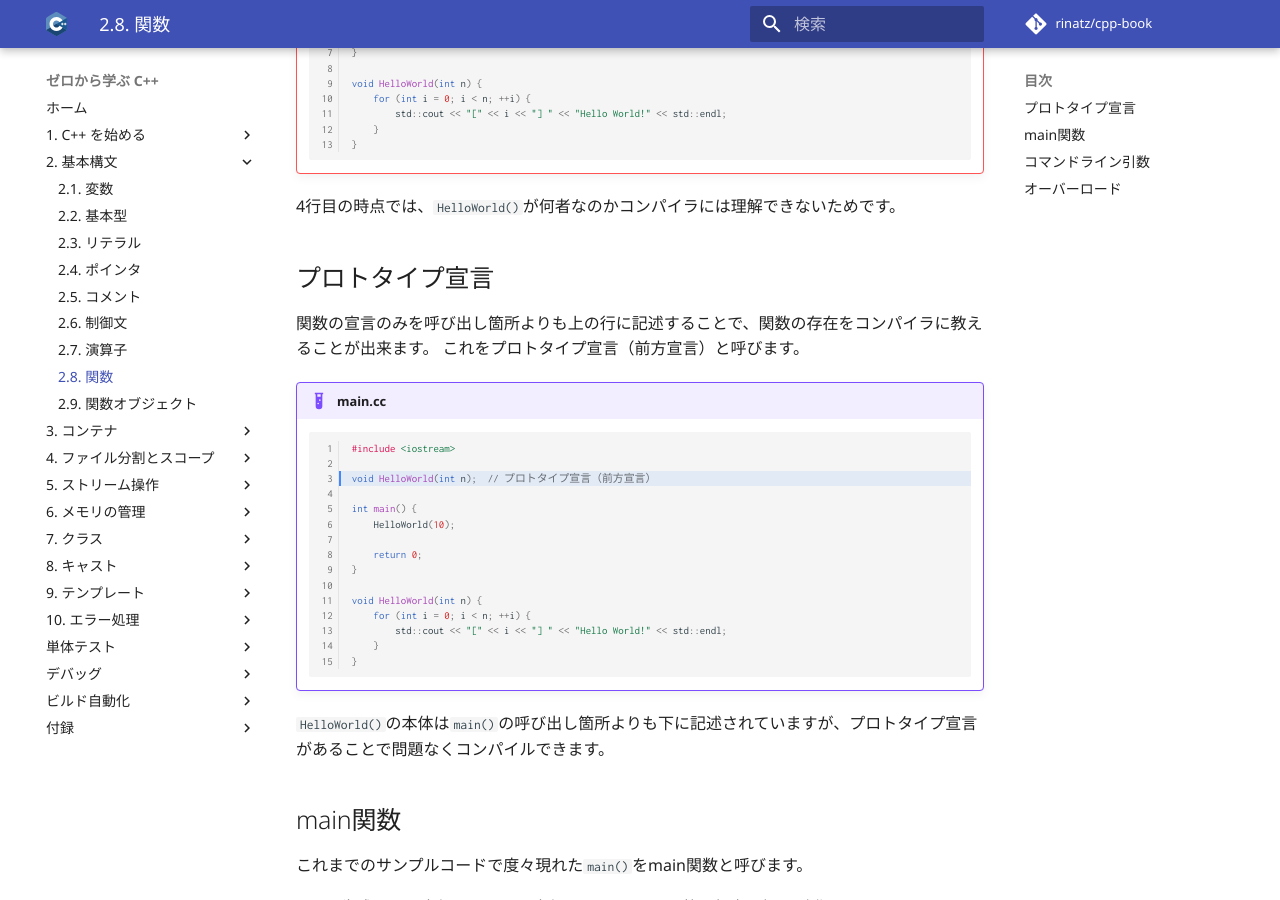
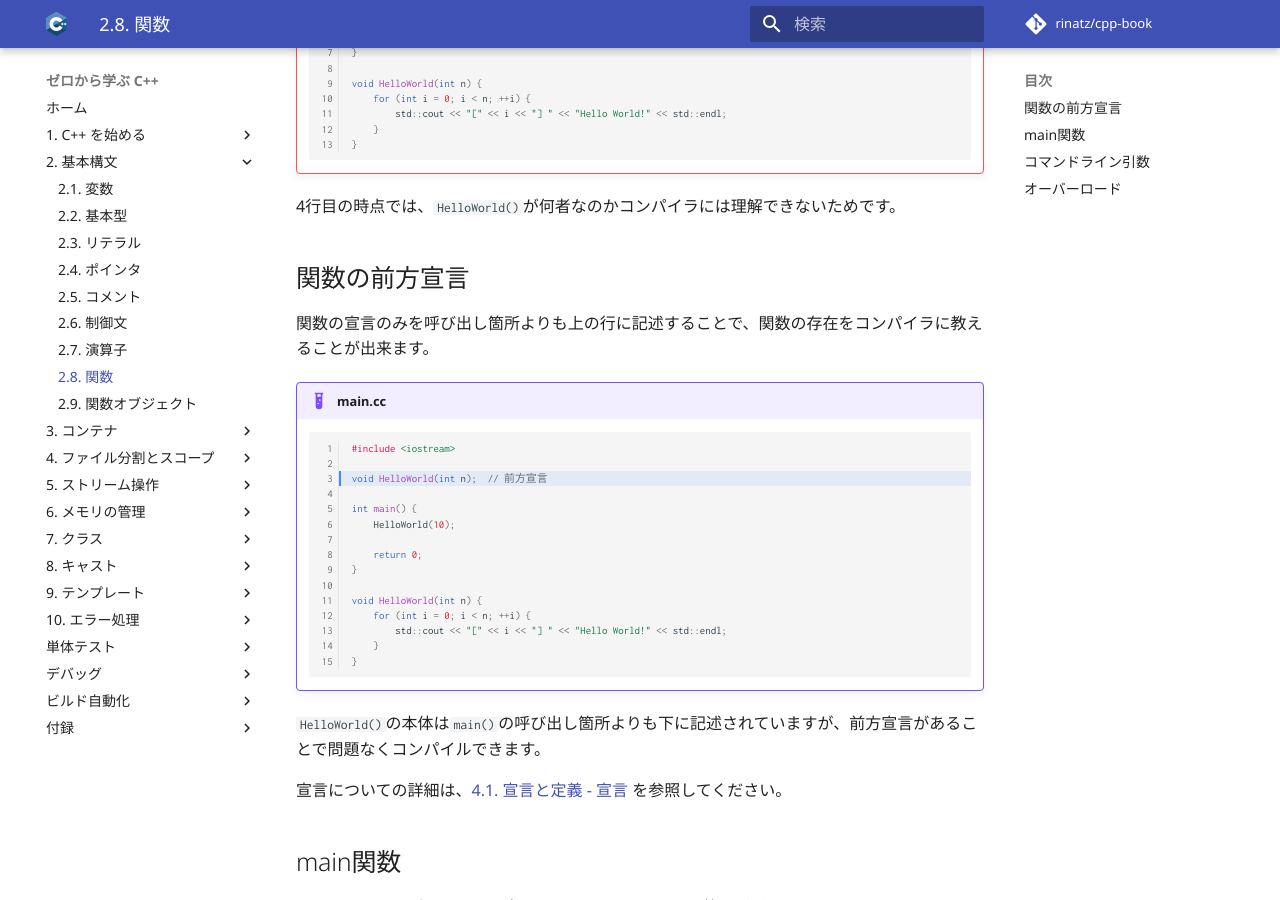
Before and after one commit to rinatz/cpp-book, an MkDocs documentation site: the page built from docs/ch02-08-functions.md, in a window 1280 px wide and 900 px high, scrolled down 834 px. Built offline with MkDocs 1.6.1 and Material for MkDocs 9.7.7, drawn with Linux system fonts in a browser that asks for light colours; comment, search, counter and statistics services are not loaded.

Commit message:
function prototype -> forward declaration

````diff
--- a/docs/ch02-08-functions.md
+++ b/docs/ch02-08-functions.md
@@ -45,16 +45,15 @@ C++での関数の使用方法について説明します。
 
 4行目の時点では、`HelloWorld()`が何者なのかコンパイラには理解できないためです。
 
-## プロトタイプ宣言
+## 関数の前方宣言
 
 関数の宣言のみを呼び出し箇所よりも上の行に記述することで、関数の存在をコンパイラに教えることが出来ます。
-これをプロトタイプ宣言（前方宣言）と呼びます。
 
 !!! example "main.cc"
     ```cpp hl_lines="3" linenums="1"
     #include <iostream>
 
-    void HelloWorld(int n);  // プロトタイプ宣言（前方宣言）
+    void HelloWorld(int n);  // 前方宣言
 
     int main() {
         HelloWorld(10);
@@ -69,7 +68,10 @@ C++での関数の使用方法について説明します。
     }
     ```
 
-`HelloWorld()`の本体は`main()`の呼び出し箇所よりも下に記述されていますが、プロトタイプ宣言があることで問題なくコンパイルできます。
+`HelloWorld()`の本体は`main()`の呼び出し箇所よりも下に記述されていますが、前方宣言があることで問題なくコンパイルできます。
+
+宣言についての詳細は、[4.1. 宣言と定義 - 宣言][declarations-and-definitions] を参照してください。
+[declarations-and-definitions]: ch04-01-declarations-and-definitions.md#_2
 
 ## main関数
 これまでのサンプルコードで度々現れた`main()`をmain関数と呼びます。
````
